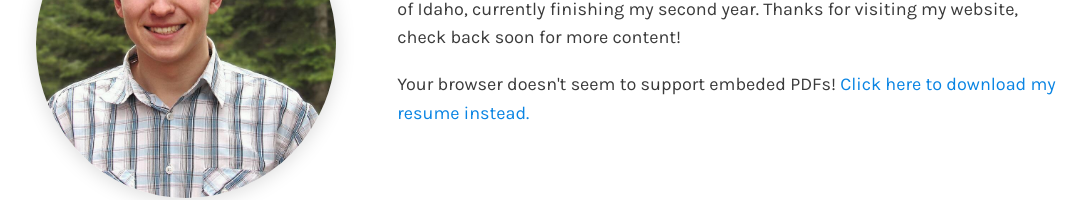
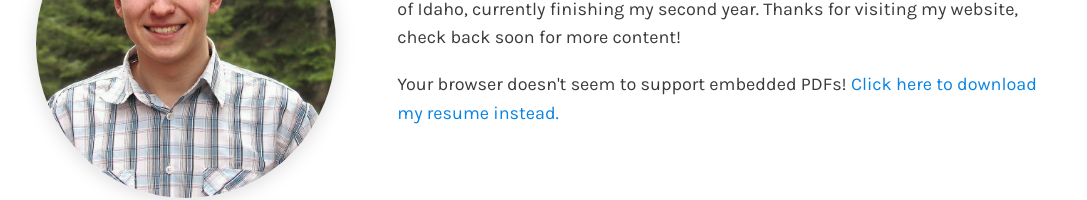
Before and after one commit to selunders/selunders.github.io, a plain HTML site: page index.html in a window 1280 px wide. Shown: the part 426-626 px from the top of the page, without its empty margins (92-1179 px from the left). Drawn offline with nearby package versions, Linux system fonts and the light colour scheme; a web font is replaced by a local one.

Commit message:
embeded -> embedded

```diff
--- a/index.html
+++ b/index.html
@@ -39,7 +39,7 @@
             </div>
             <div class="docIframe">
                 <object data="resources/documents/resume_web.pdf">
-                    <p>Your browser doesn't seem to support embeded PDFs! <a download href="resources/documents/resume_web.pdf">Click here to download my resume instead.</a></p>
+                    <p>Your browser doesn't seem to support embedded PDFs! <a download href="resources/documents/resume_web.pdf">Click here to download my resume instead.</a></p>
                 </object>
             </div>
         </div>
```
